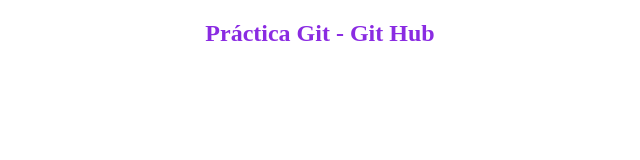
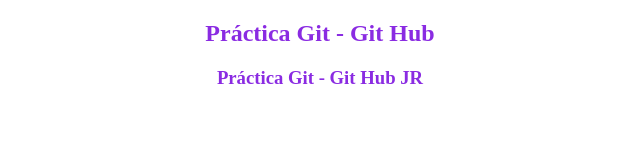
Before and after one commit to veritozy/Proyecto-Tienda, a plain HTML site: page index.html in a window 1280 px wide. Shown: the whole page, without its empty margins (320-960 px from the left). Drawn offline with Linux system fonts and the light colour scheme.

Commit message:
Update index.html

```diff
--- a/index.html
+++ b/index.html
@@ -7,5 +7,6 @@
 </head>
 <body>
     <h2 style="color:blueviolet; text-align: center;">Práctica Git - Git Hub</h2>
+    <h3 style="color:blueviolet; text-align: center;">Práctica Git - Git Hub JR</h3>
 </body>
 </html>
```
